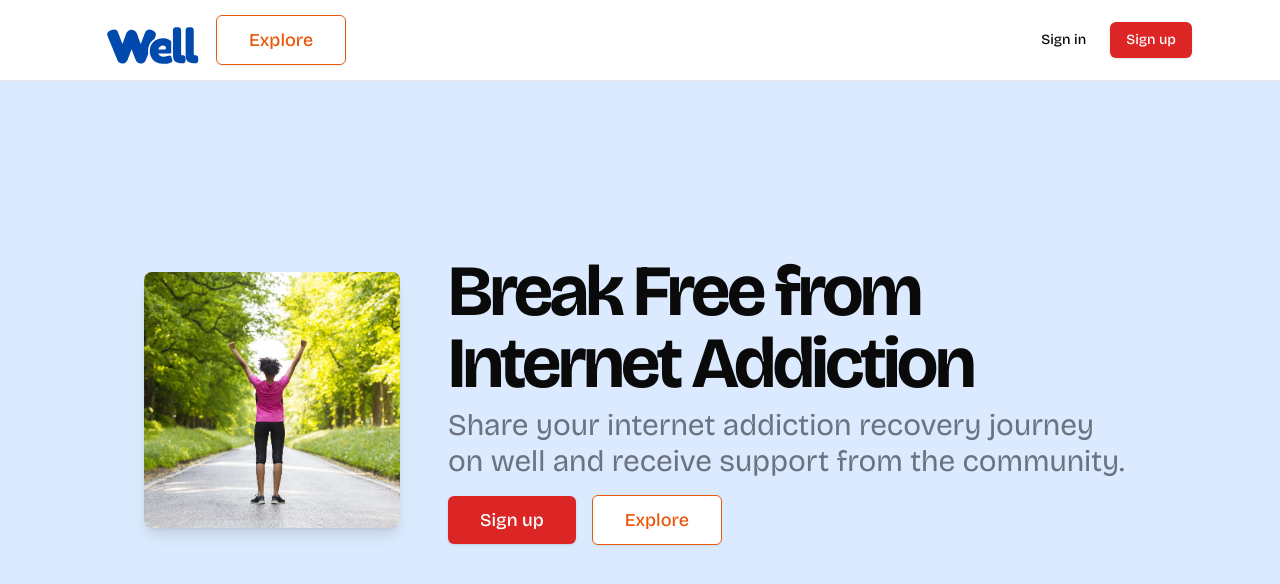
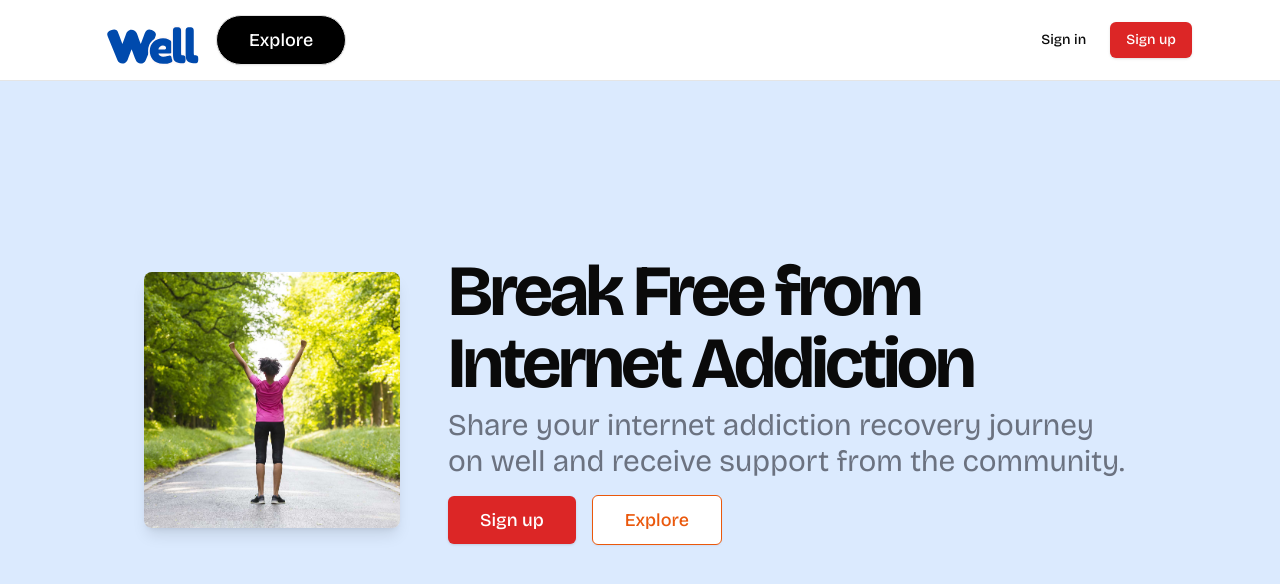
Before and after one commit to Mitchshona/hackOmania_interledger, a Next.js app in the folder frontend/: page / in a window 1280 px wide. Shown: the top 584 px of the page. Built offline with nearby package versions, Linux system fonts and the light colour scheme.

Commit message:
explore button nicer

```diff
--- a/frontend/src/components/ui/navbar.tsx
+++ b/frontend/src/components/ui/navbar.tsx
@@ -61,7 +61,7 @@ const Navbar = () => {
                       <Button
                         size="lg"
                         variant="outline"
-                        className="text-lg px-8 py-6 text-orange-600 border-orange-600 hover:bg-orange-600 hover:text-white"
+                        className="text-lg px-8 py-6 text-white bg-black hover:bg-white/80 rounded-full"
                       >
                         Explore
                       </Button>
```
